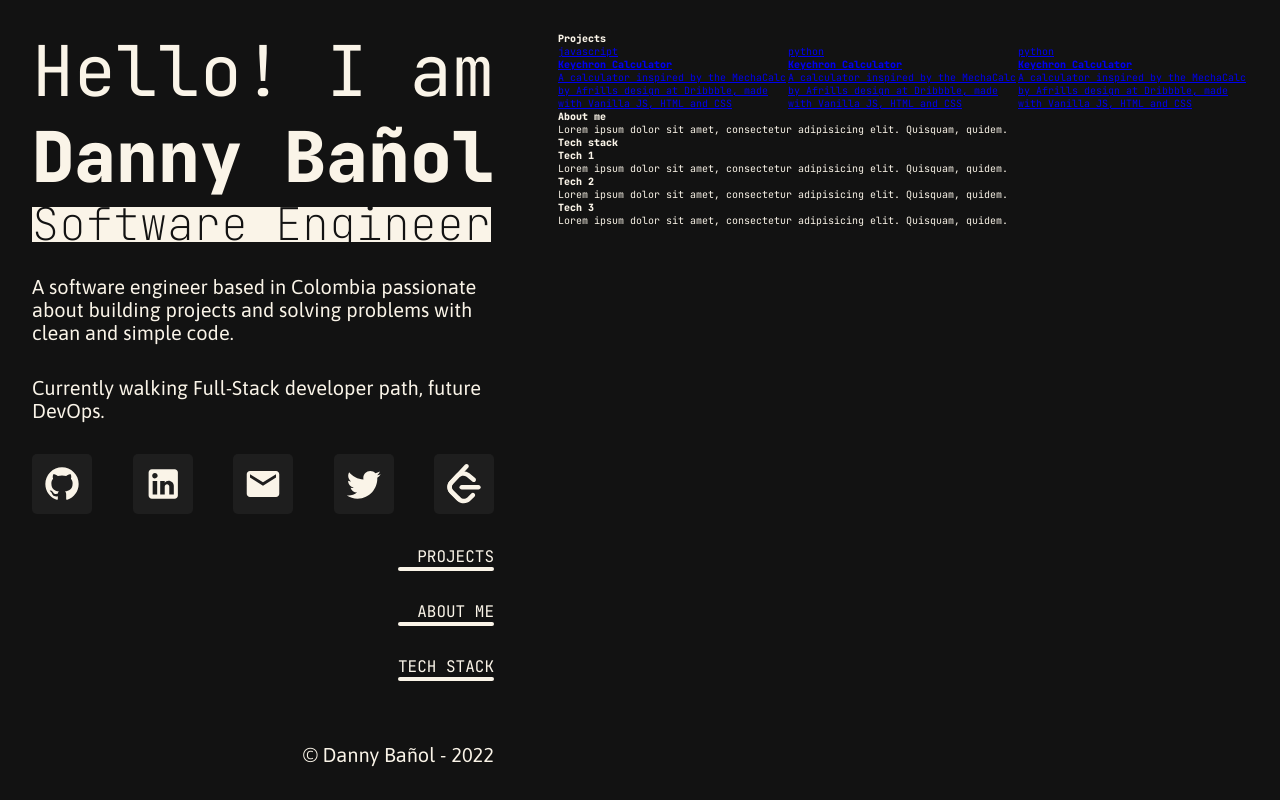
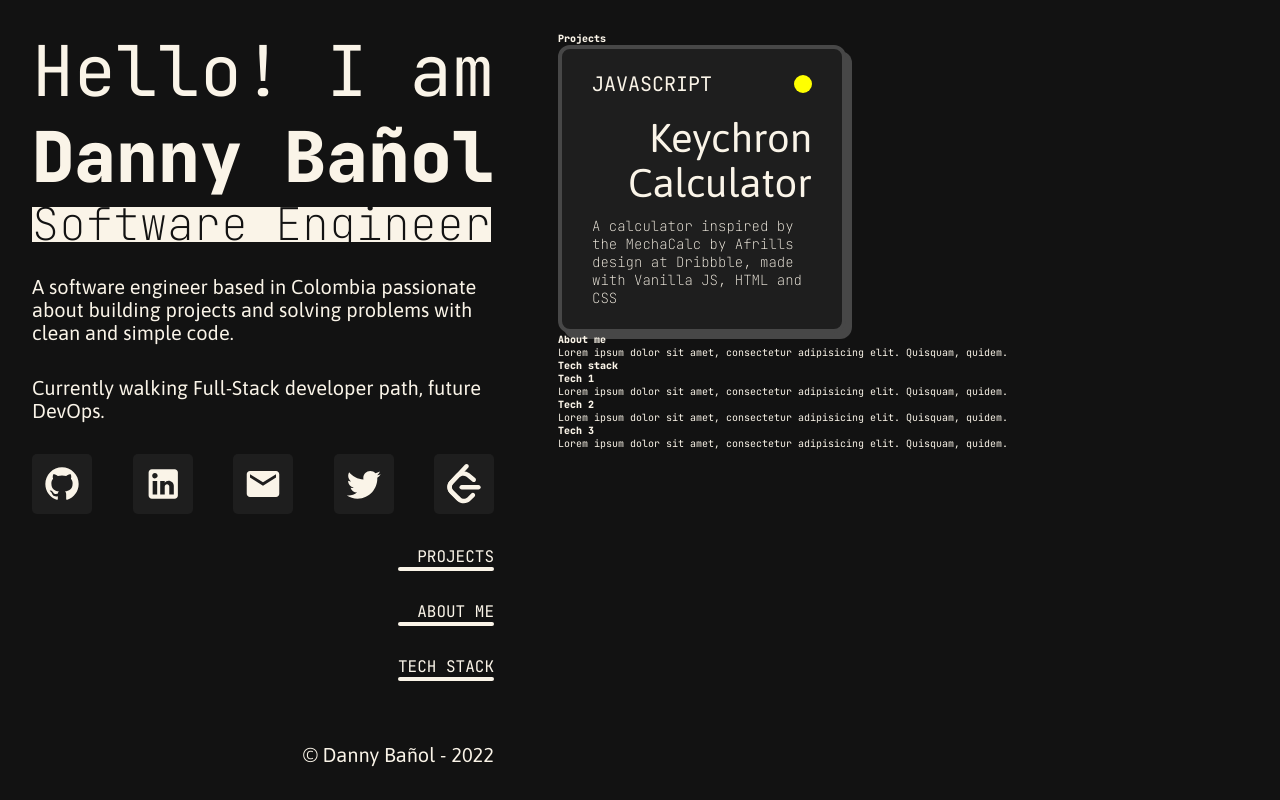
Before and after one commit to alecBagnol/portfolio-website, a plain HTML site: page index.html in a window 1280 px wide. Drawn offline with Linux system fonts and the light colour scheme.

Commit message:
updated cards design

```diff
--- a/css/style.css
+++ b/css/style.css
@@ -19,6 +19,7 @@
     --bgDark: #121212;
     --textDark: #FAF4E8;
     --cardBgDark: #1E1E1E;
+    --cardBorder:#474747;
 
     background-color: var(--bgDark);
     color: var(--textDark);
@@ -138,23 +139,56 @@ main .projects{
 main .projects__container{
     display: grid;
     grid-template-columns: repeat(3, 1fr);
+    gap: 3.2rem;
 }
 main .projects__item{
+    text-decoration: none;
+    color: var(--textDark);
     display: flex;
     flex-direction: column;
+    justify-content: space-between;
     grid-column: span 1;
-
+    aspect-ratio: 1;
+    background-color: var(--cardBgDark);
+    border: .4rem solid var(--cardBorder);
+    border-radius: 1.2rem;
+    box-shadow: .6rem .6rem 0 var(--cardBorder);
+    padding: 2.2rem 3rem;
 }
 main .projects__tag{
-
+    position: relative;
 }
 main .projects__tag span{
-
+    text-transform: uppercase;
+    font-size: 2rem;
+}
+main .projects__tag span::after{
+    content: "";
+    display: block;
+    position: absolute;
+    top: 50%;
+    right: 0;
+    width: 1.8rem;
+    height: 1.8rem;
+    border-radius: 100%;
+    transform: translateY(-50%);
+    background-color: yellow;
+}
+main .projects__text{
+    display: flex;
+    flex-direction: column;
 }
 main .projects h3{
-
+    max-width: 30rem;
+    font-family: var(--secondaryFont);
+    font-weight: 400;
+    font-size: 4rem;
+    text-align: right;
+    align-self: flex-end;
 }
 
 main .projects p{
-
+    font-size: 1.4rem;
+    font-weight: 100;
+    padding-top: 1.2rem;
 }
--- a/index.html
+++ b/index.html
@@ -80,22 +80,11 @@
                     <div class="projects__tag">
                         <span>javascript</span>
                     </div>
-                    <h3>Keychron Calculator</h3>
-                    <p>A calculator inspired by the MechaCalc by Afrills design at Dribbble, made with Vanilla JS, HTML and CSS</p>
-                </a>
-                <a href="#" class="projects__item">
-                    <div class="projects__tag">
-                        <span>python</span>
+                    <div class="projects__text">
+                        <h3>Keychron Calculator</h3>
+                        <p>A calculator inspired by the MechaCalc by Afrills design at Dribbble, made with Vanilla JS, HTML and CSS</p>
                     </div>
-                    <h3>Keychron Calculator</h3>
-                    <p>A calculator inspired by the MechaCalc by Afrills design at Dribbble, made with Vanilla JS, HTML and CSS</p>
-                </a>
-                <a href="#" class="projects__item">
-                    <div class="projects__tag">
-                        <span>python</span>
-                    </div>
-                    <h3>Keychron Calculator</h3>
-                    <p>A calculator inspired by the MechaCalc by Afrills design at Dribbble, made with Vanilla JS, HTML and CSS</p>
+
                 </a>
             </div>
         </section>
```
